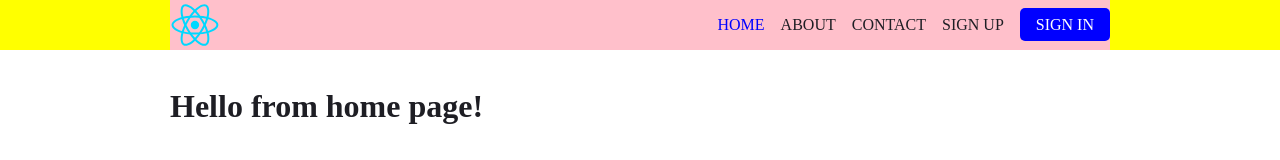
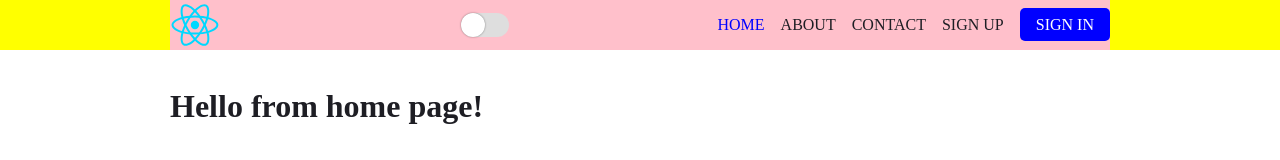
Before and after one commit to Joanna-Chadzynska/react-webpack-boilerplate, a React app: page / in a window 1280 px wide. Shown: the top 160 px of the page. Built offline with nearby package versions, Linux system fonts and the light colour scheme.

Commit message:
update containers

```diff
--- a/src/containers/Header.js
+++ b/src/containers/Header.js
@@ -2,11 +2,17 @@ import logo from 'assets/images/logo.svg';
 import { Header } from 'components';
 import React from 'react';
 
-const HeaderContainer = ({ children }) => (
-    <Header>
-        <Header.Logo src={logo} />
-        {children}
-    </Header>
-);
+const HeaderContainer = ({ children }) => {
+    const handleChange = (e) => {
+        console.log(e.target.checked);
+    };
+    return (
+        <Header>
+            <Header.Logo src={logo} />
+            <Header.SwitchTheme toggleTheme={handleChange} />
+            {children}
+        </Header>
+    );
+};
 
 export default HeaderContainer;
--- a/src/containers/Navigation.js
+++ b/src/containers/Navigation.js
@@ -1,21 +1,25 @@
+/* eslint-disable jsx-a11y/click-events-have-key-events */
+/* eslint-disable jsx-a11y/no-noninteractive-element-interactions */
 import { Header } from 'components';
 import * as ROUTES from 'constants/routes';
+import { useOnClickOutside } from 'hooks';
 import React from 'react';
-import { matchPath, useLocation } from 'react-router-dom';
+import { useLocation } from 'react-router-dom';
 
 const NavContainer = () => {
     const location = useLocation();
 
-    const isActivePath = !!matchPath(location.pathname, {
-        path: location.pathname,
-        exact: true,
-    });
+    const { ref, isOpen } = useOnClickOutside();
+    // const isActivePath = !!matchPath(location.pathname, {
+    //     path: location.pathname,
+    //     exact: true,
+    // });
 
     return (
-        <>
-            <Header.NavToggleInput isActive={isActivePath} />
-            <Header.Navigation>
-                <ul>
+        <Header.NavigationWrapper navRef={ref}>
+            <Header.NavToggleInput />
+            <Header.Navigation isNavOpen={!isOpen && 'outside'}>
+                <ul ref={ref}>
                     <li>
                         <Header.TextLink exact to={ROUTES.HOME}>
                             Home
@@ -44,7 +48,7 @@ const NavContainer = () => {
                 </ul>
             </Header.Navigation>
             <Header.NavToggleLabel />
-        </>
+        </Header.NavigationWrapper>
     );
 };
 
```
